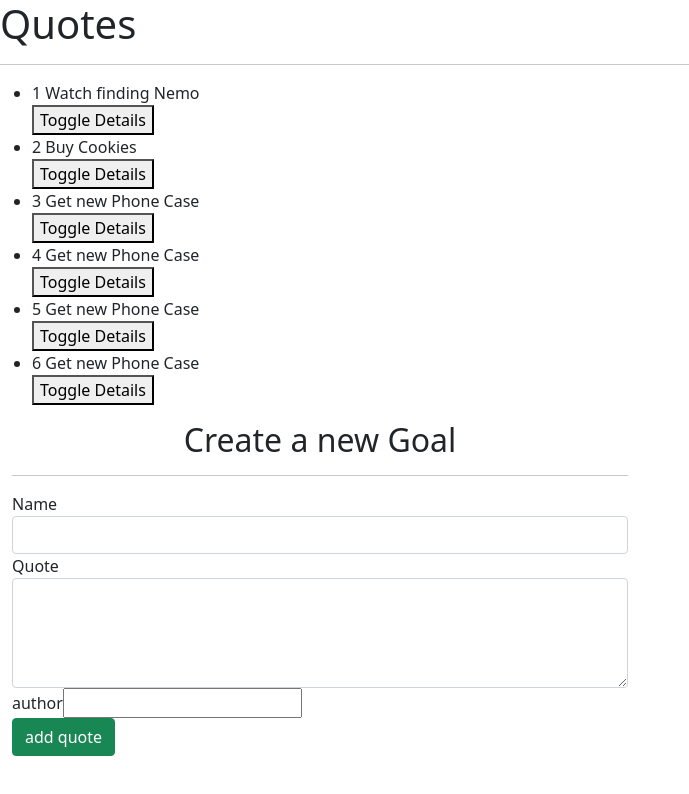
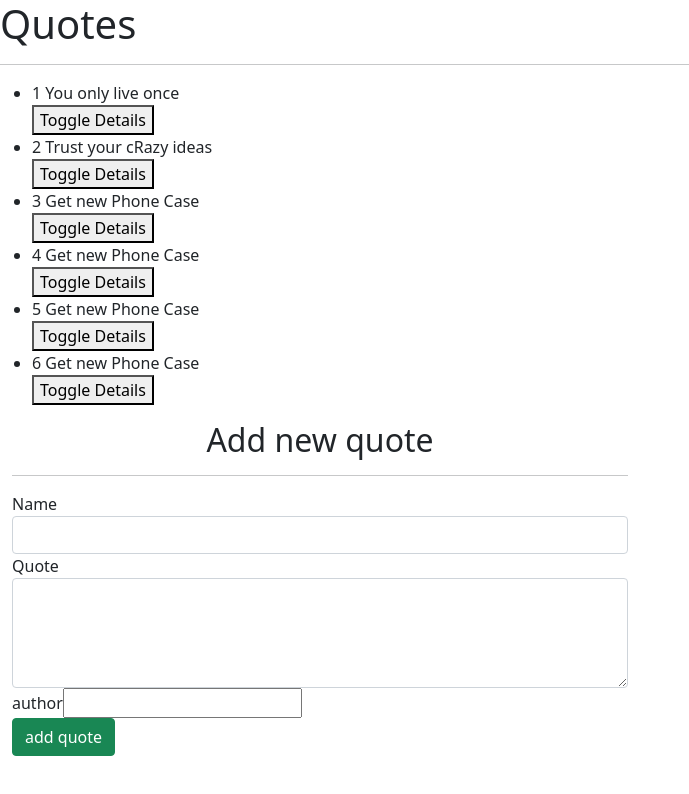
Before and after one commit to jay-ngabo/quotes, an Angular app: page / in a window 1280 px wide. Shown: the top 794 px of the page, without its empty margins (0-689 px from the left). Built offline with nearby package versions, Linux system fonts and the light colour scheme.

Commit message:
add current changes

```diff
--- a/src/app/form/form.component.html
+++ b/src/app/form/form.component.html
@@ -1,5 +1,5 @@
 <div class="container-fluid">
-    <h2 class="text-center">Create a new Goal</h2>
+    <h2 class="text-center">Add new quote</h2>
     <hr>
     <form (ngSubmit)='submitQuote()' #quoteForm='ngForm'>
         <div class="form-group">
--- a/src/app/quote/quote.component.ts
+++ b/src/app/quote/quote.component.ts
@@ -8,8 +8,8 @@ import { Quotes } from '../quotes';
 })
 export class QuoteComponent implements OnInit {
   quotes:Quotes[] = [
-    new Quotes(1, 'Watch finding Nemo','nelson mandela', 0, 0, ''),
-    new Quotes(2,'Buy Cookies','jay',0,0,''),
+    new Quotes(1, ' You only live once','nelson mandela', 0, 0, ''),
+    new Quotes(2,'Trust your cRazy ideas','jay',0,0,''),
     new Quotes(3,'Get new Phone Case','author',0, 0, ''),
     new Quotes(4,'Get new Phone Case','author',0, 0, ''),
     new Quotes(5,'Get new Phone Case','author',0, 0, ''),
```
